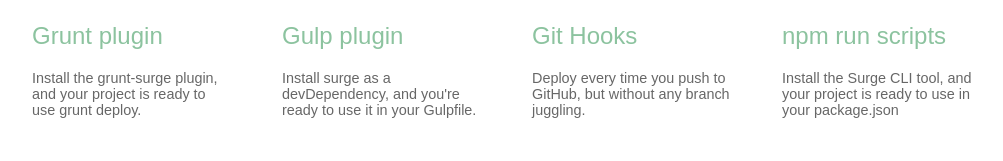
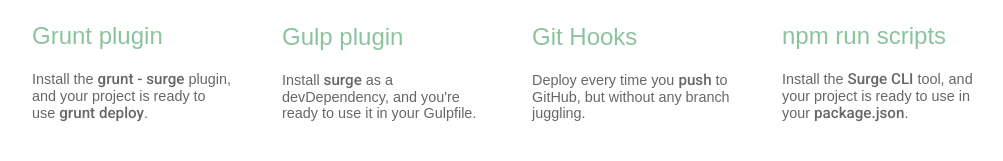
Before and after one commit to WiseCoding/css-integration-mock-challenge, a plain HTML site: page part1/part1.html in a window 1280 px wide. Shown: the part 207-368 px from the top of the page, without its empty margins (133-1136 px from the left). Drawn offline with Linux system fonts and the light colour scheme.

Commit message:
Part 1 font changes, Finished readme

```diff
--- a/part1/css/main.scss
+++ b/part1/css/main.scss
@@ -1,3 +1,6 @@
+/* Imports */
+@import url("https://fonts.googleapis.com/css2?family=Roboto+Mono&family=Roboto+Slab:wght@300&family=Roboto:wght@500&display=swap");
+
 /* Reset */
 *,
 *::before,
@@ -36,3 +39,7 @@
   color: #676767;
   font-size: 0.9rem;
 }
+span {
+  font-family: "Roboto", sans-serif;
+  font-size: 0.95rem;
+}
--- a/part1/part1.html
+++ b/part1/part1.html
@@ -17,28 +17,24 @@
         <img src="img/grunt.png" alt="Grunt plugin icon" title="Grunt Plugin" />
         <p class="title">Grunt plugin</p>
         <p class="text">
-          Install the grunt-surge plugin, and your project is ready to use grunt deploy.
+          Install the <span>grunt - surge</span> plugin, and your project is ready to use <span>grunt deploy</span>.
         </p>
       </div>
       <div>
         <img src="img/gulp.png" alt="Gulp plugin icon" title="Gulp Plugin" />
         <p class="title">Gulp plugin</p>
-        <p class="text">
-          Install surge as a devDependency, and you're ready to use it in your Gulpfile.
-        </p>
+        <p class="text">Install <span>surge</span> as a devDependency, and you're ready to use it in your Gulpfile.</p>
       </div>
       <div>
         <img src="img/githooks.png" alt="Git Hooks icon" title="Git Hooks" />
         <p class="title">Git Hooks</p>
-        <p class="text">
-          Deploy every time you push to GitHub, but without any branch juggling.
-        </p>
+        <p class="text">Deploy every time you <span>push</span> to GitHub, but without any branch juggling.</p>
       </div>
       <div>
         <img src="img/npm.png" alt="NPM Run Scripts icon" title="NPM Run Scripts" />
         <p class="title">npm run scripts</p>
         <p class="text">
-          Install the Surge CLI tool, and your project is ready to use in your package.json
+          Install the <span>Surge CLI</span> tool, and your project is ready to use in your <span>package.json</span>.
         </p>
       </div>
     </main>
```
Also changed, not shown: README.md, images/Interface1.png (added), images/Interface2.png (added), images/Interface3.png (added), part1/css/main.css.
